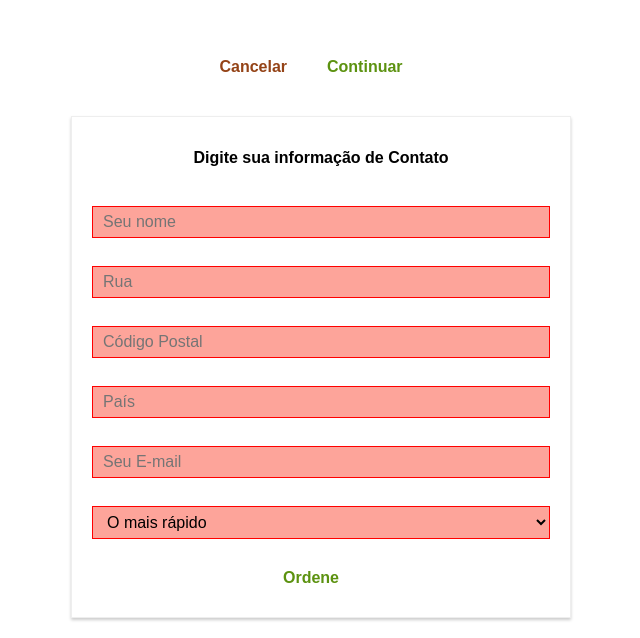
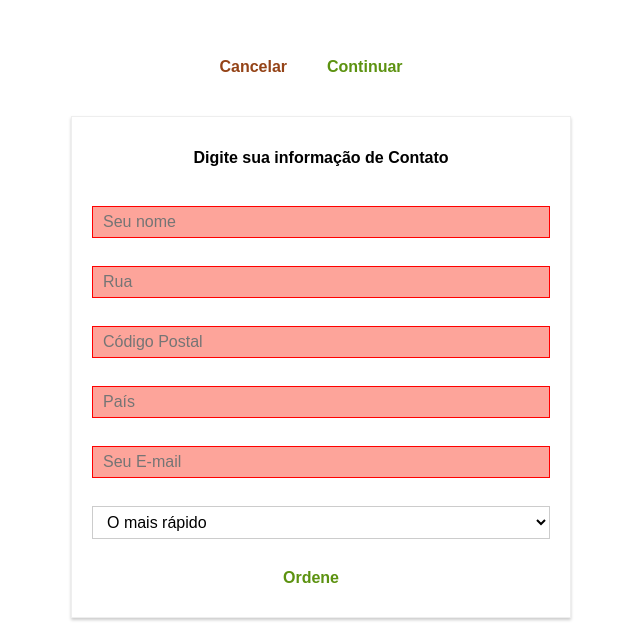
Before and after one commit to codingscode/React-24-new, a React app: page /verificacao/info-contato in a window 1280 px wide. Shown: the part 729-1367 px from the top of the page, without its empty margins (319-959 px from the left). Built offline with nearby package versions, Linux system fonts and the light colour scheme.

Commit message:
parte 62

```diff
--- a/src/componentes/UI/Entrada/Entrada.js
+++ b/src/componentes/UI/Entrada/Entrada.js
@@ -7,7 +7,7 @@ const entrada = (props) => {
    let elementoEntrada = null
    const classesEntrada = [classes.elementoEntrada]
 
-   if (props.invalido) {
+   if (props.invalido && props.deveValidar) {
        classesEntrada.push(classes.Invalido)
    }
 
--- a/src/containers/Verificacao/InfoContato/InfoContato.js
+++ b/src/containers/Verificacao/InfoContato/InfoContato.js
@@ -151,7 +151,7 @@ class InfoContato extends Component {
                 {matrizElementosForm.map(cada => (
                     <Entrada key={cada.id} tipoElemento={cada.config.tipoElemento} configElemento={cada.config.configElemento}
                             valor={cada.config.valor} mudanca={(evento) => this.tratadorMudancaEntrada(evento, cada.id)}
-                            invalido={!cada.config.valido}   />
+                            invalido={!cada.config.valido} deveValidar={cada.config.validacao}/>
                 ))}
 
                 <Botao btnType="Sucedido" clicado={this.gerenPedido} >Ordene</Botao>
```
